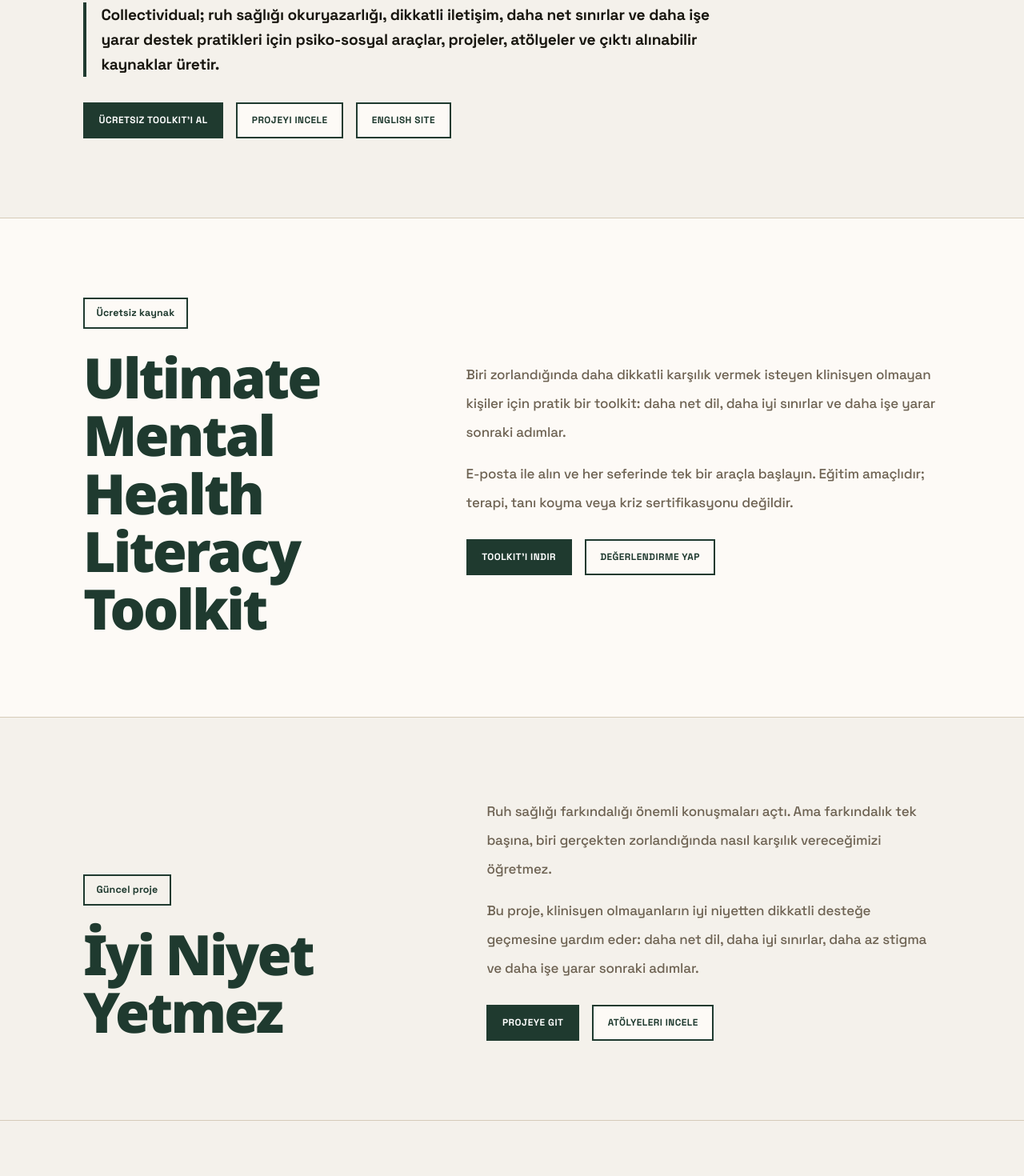
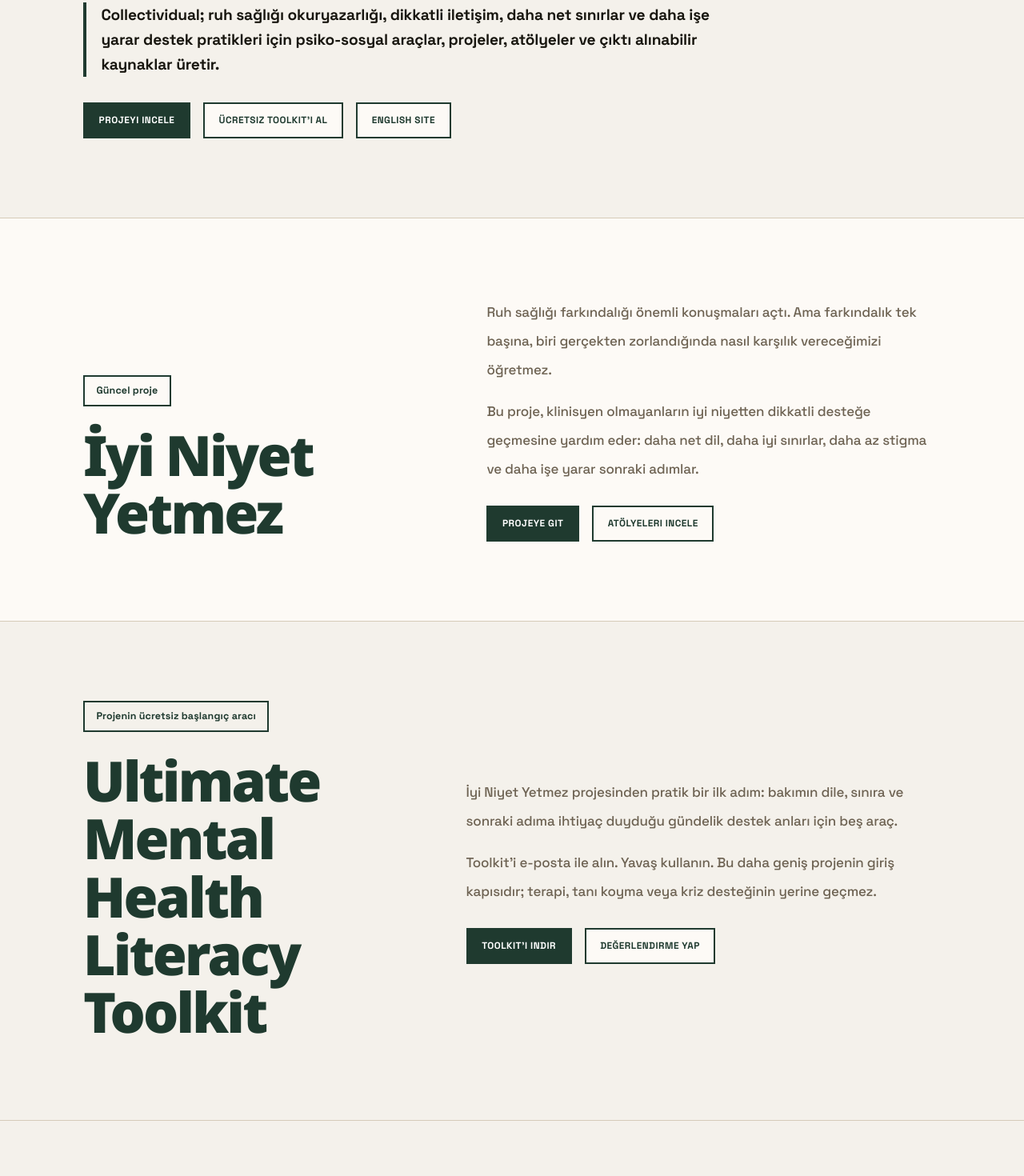
Before and after one commit to selaleakirmak-cmyk/collectividual-site, a Next.js app: page /tr in a window 1280 px wide. Shown: the part 460-1930 px from the top of the page at 80% size. Built offline with nearby package versions, Linux system fonts and the light colour scheme.

Commit message:
Reposition Turkish toolkit as starter tool under Good Intentions project

```diff
--- a/app/tr/page.tsx
+++ b/app/tr/page.tsx
@@ -44,11 +44,11 @@ export default function TurkishHomePage() {
             Collectividual; ruh sağlığı okuryazarlığı, dikkatli iletişim, daha net sınırlar ve daha işe yarar destek pratikleri için psiko-sosyal araçlar, projeler, atölyeler ve çıktı alınabilir kaynaklar üretir.
           </p>
           <div className="mt-8 flex flex-wrap gap-4">
-            <Link href="/tr/tools/mental-health-literacy-checklists" className="poster-button">
+            <Link href="/tr/campaigns/good-intentions-are-not-enough" className="poster-button">
+              Projeyi incele
+            </Link>
+            <Link href="/tr/tools/mental-health-literacy-checklists" className="poster-button poster-button--secondary">
               Ücretsiz toolkit’i al
-            </Link>
-            <Link href="/tr/campaigns/good-intentions-are-not-enough" className="poster-button poster-button--secondary">
-              Projeyi incele
             </Link>
             <Link href="/" className="poster-button poster-button--secondary">
               English site
@@ -58,33 +58,6 @@ export default function TurkishHomePage() {
       </section>
 
       <section className="border-y border-[var(--border)] bg-[var(--surface)] poster-section">
-        <Container className="grid gap-10 md:grid-cols-[0.85fr_1.15fr] md:items-center">
-          <div>
-            <p className="poster-kicker mb-6">Ücretsiz kaynak</p>
-            <h2 className="poster-title poster-title--tr-medium">
-              Ultimate Mental Health Literacy Toolkit
-            </h2>
-          </div>
-          <div>
-            <p className="text-[15px] leading-8 text-[var(--muted)] md:text-[17px] md:leading-9">
-              Biri zorlandığında daha dikkatli karşılık vermek isteyen klinisyen olmayan kişiler için pratik bir toolkit: daha net dil, daha iyi sınırlar ve daha işe yarar sonraki adımlar.
-            </p>
-            <p className="mt-4 text-[15px] leading-8 text-[var(--muted)] md:text-[17px] md:leading-9">
-              E-posta ile alın ve her seferinde tek bir araçla başlayın. Eğitim amaçlıdır; terapi, tanı koyma veya kriz sertifikasyonu değildir.
-            </p>
-            <div className="mt-7 flex flex-wrap gap-4">
-              <Link href="/tr/tools/mental-health-literacy-checklists" className="poster-button">
-                Toolkit’i indir
-              </Link>
-              <Link href="/tr/assessment/mental-health-literacy" className="poster-button poster-button--secondary">
-                Değerlendirme yap
-              </Link>
-            </div>
-          </div>
-        </Container>
-      </section>
-
-      <section className="poster-section border-b border-[var(--border)]">
         <Container className="grid gap-10 md:grid-cols-[0.9fr_1.1fr] md:items-end">
           <div>
             <p className="poster-kicker mb-6">Güncel proje</p>
@@ -105,6 +78,33 @@ export default function TurkishHomePage() {
               </Link>
               <Link href="/tr/workshops" className="poster-button poster-button--secondary">
                 Atölyeleri incele
+              </Link>
+            </div>
+          </div>
+        </Container>
+      </section>
+
+      <section className="poster-section border-b border-[var(--border)]">
+        <Container className="grid gap-10 md:grid-cols-[0.85fr_1.15fr] md:items-center">
+          <div>
+            <p className="poster-kicker mb-6">Projenin ücretsiz başlangıç aracı</p>
+            <h2 className="poster-title poster-title--tr-medium">
+              Ultimate Mental Health Literacy Toolkit
+            </h2>
+          </div>
+          <div>
+            <p className="text-[15px] leading-8 text-[var(--muted)] md:text-[17px] md:leading-9">
+              İyi Niyet Yetmez projesinden pratik bir ilk adım: bakımın dile, sınıra ve sonraki adıma ihtiyaç duyduğu gündelik destek anları için beş araç.
+            </p>
+            <p className="mt-4 text-[15px] leading-8 text-[var(--muted)] md:text-[17px] md:leading-9">
+              Toolkit’i e-posta ile alın. Yavaş kullanın. Bu daha geniş projenin giriş kapısıdır; terapi, tanı koyma veya kriz desteğinin yerine geçmez.
+            </p>
+            <div className="mt-7 flex flex-wrap gap-4">
+              <Link href="/tr/tools/mental-health-literacy-checklists" className="poster-button">
+                Toolkit’i indir
+              </Link>
+              <Link href="/tr/assessment/mental-health-literacy" className="poster-button poster-button--secondary">
+                Değerlendirme yap
               </Link>
             </div>
           </div>
@@ -198,11 +198,11 @@ export default function TurkishHomePage() {
               Yüzeysel farkındalığın ötesine geçip daha dikkatli iletişim, daha net sınırlar ve daha işe yarar destek pratikleri kurmak için.
             </p>
             <div className="mt-8 flex flex-wrap gap-4">
-              <Link href="/tr/tools/mental-health-literacy-checklists" className="poster-button">
+              <Link href="/tr/campaigns/good-intentions-are-not-enough" className="poster-button">
+                Projeye gir
+              </Link>
+              <Link href="/tr/tools/mental-health-literacy-checklists" className="poster-button poster-button--secondary">
                 Toolkit’i al
-              </Link>
-              <Link href="/tr/join" className="poster-button poster-button--secondary">
-                İletişime geç
               </Link>
             </div>
           </div>
```
